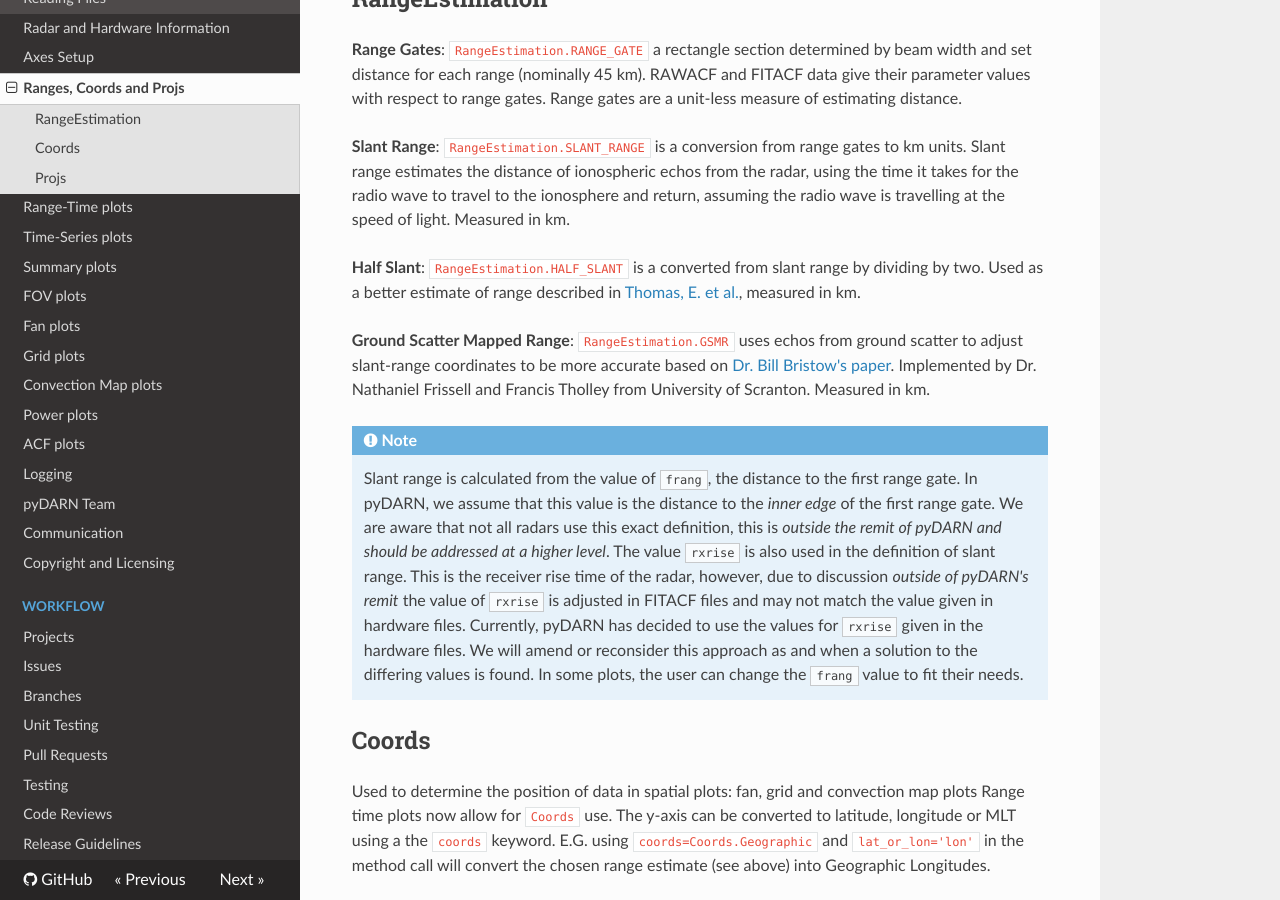
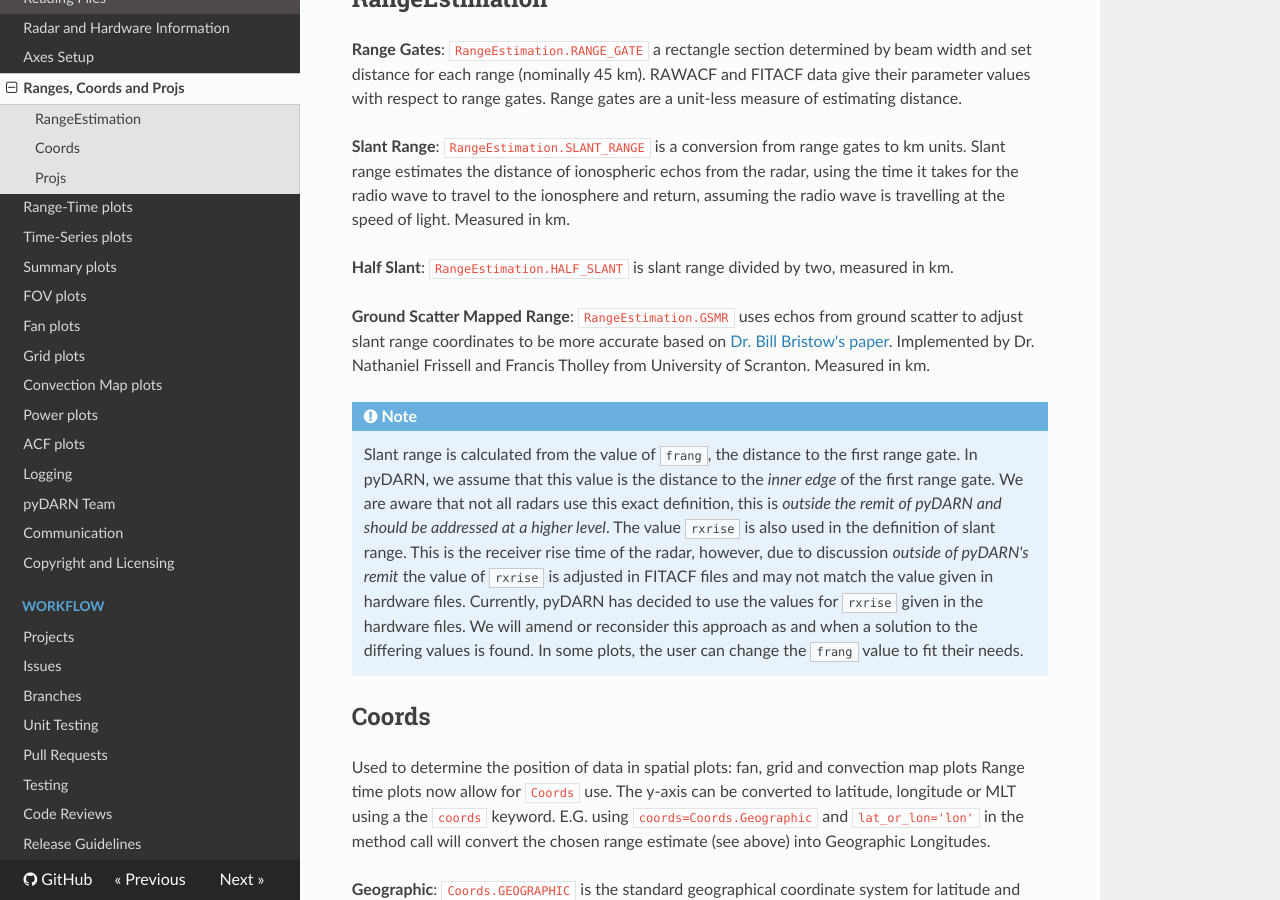
Before and after one commit to SuperDARN/pydarn, an MkDocs documentation site: the page built from docs/user/coordinates.md, in a window 1280 px wide and 900 px high, scrolled down 371 px. Built offline with MkDocs 1.6.1, drawn with Linux system fonts in a browser that asks for light colours; nearby versions of some CDN libraries.

Commit message:
amend half slant description

```diff
--- a/docs/user/coordinates.md
+++ b/docs/user/coordinates.md
@@ -26,9 +26,9 @@ pyDARN uses several different measurement and plotting systems to easily allow t
 
 **Slant Range**: `RangeEstimation.SLANT_RANGE` is a conversion from range gates to km units.  Slant range estimates the distance of ionospheric echos from the radar, using the time it takes for the radio wave to travel to the ionosphere and return, assuming the radio wave is travelling at the speed of light. Measured in km.
 
-**Half Slant**: `RangeEstimation.HALF_SLANT` is a converted from slant range by dividing by two. Used as a better estimate of range described in [Thomas, E. et al.](https://doi.org/10.1029/2022RS007429), measured in km.
+**Half Slant**: `RangeEstimation.HALF_SLANT` is slant range divided by two, measured in km.
 
-**Ground Scatter Mapped Range**: `RangeEstimation.GSMR` uses echos from ground scatter to adjust slant-range coordinates to be more accurate based on [Dr. Bill Bristow's paper](https://agupubs.onlinelibrary.wiley.com/doi/abs/10.1029/93JA01470). Implemented by Dr. Nathaniel Frissell and Francis Tholley from University of Scranton. Measured in km.
+**Ground Scatter Mapped Range**: `RangeEstimation.GSMR` uses echos from ground scatter to adjust slant range coordinates to be more accurate based on [Dr. Bill Bristow's paper](https://agupubs.onlinelibrary.wiley.com/doi/abs/10.1029/93JA01470). Implemented by Dr. Nathaniel Frissell and Francis Tholley from University of Scranton. Measured in km.
 
 !!! Note
     Slant range is calculated from the value of `frang`, the distance to the first range gate. In pyDARN, we assume
```
